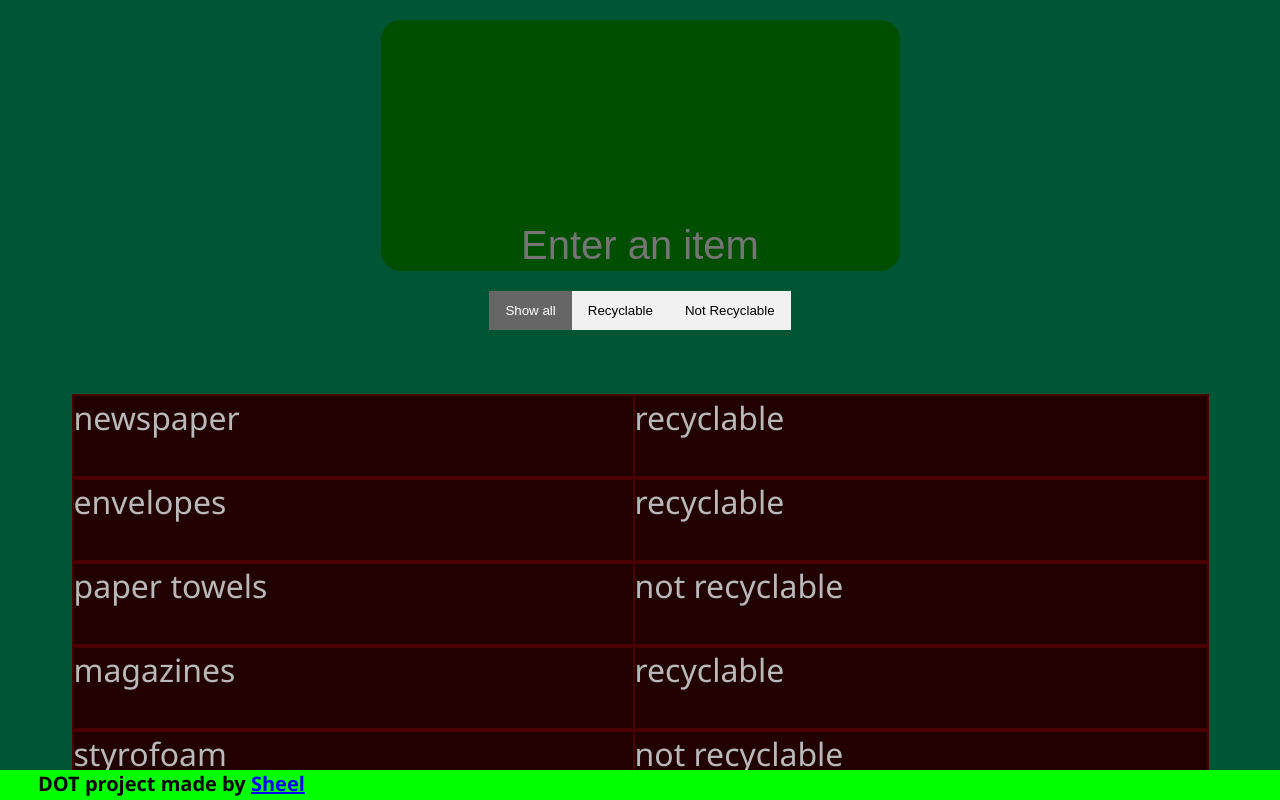
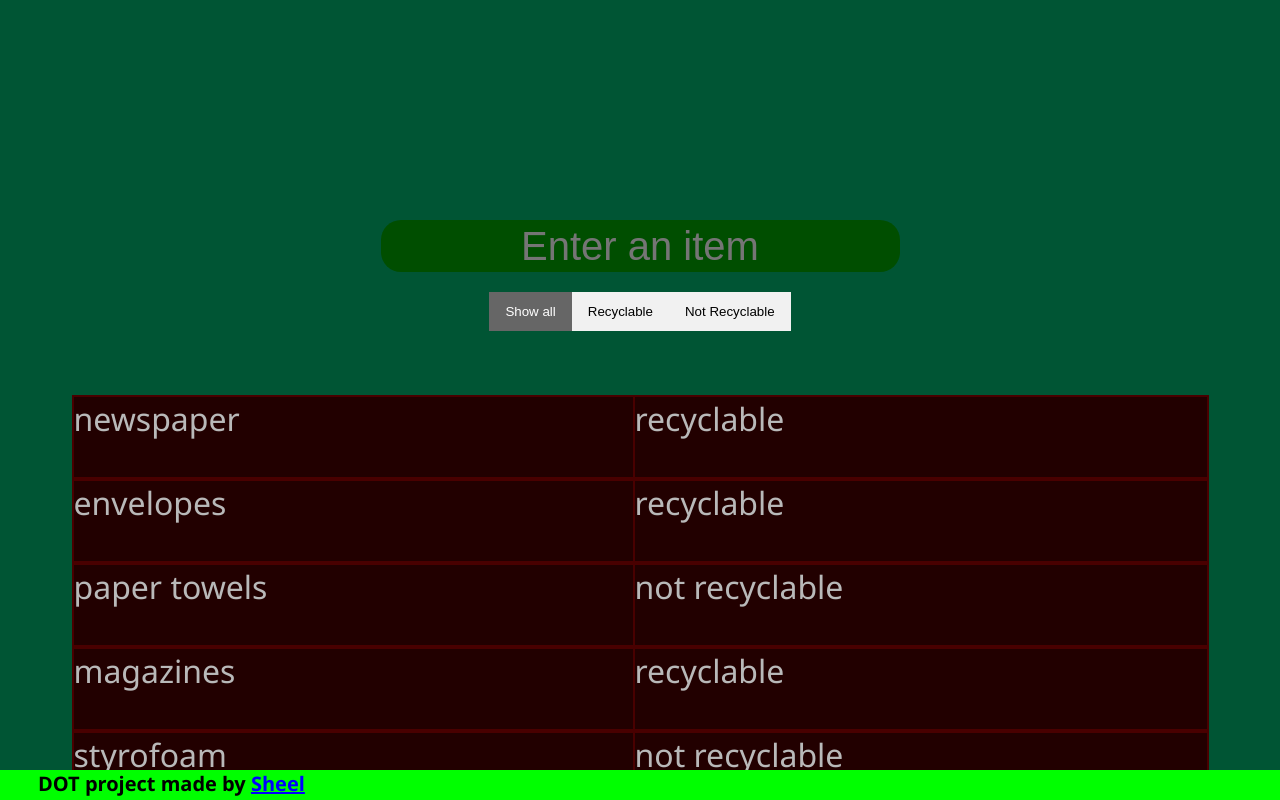
Before and after one commit to shdfe/shdfe.github.io, a plain HTML site: page school/dotproject.html in a window 1280 px wide. Shown: the top 800 px of the page. Drawn offline with Linux system fonts and the light colour scheme.

Commit message:
NOW done???

```diff
--- a/school/dotproject.html
+++ b/school/dotproject.html
@@ -128,7 +128,7 @@
 <body>
     <!-- <span><label>Enter an item</label></span> -->
     <div class="container">
-        <input class="text" style="padding-top: 200px;" id="trash" type="text" placeholder="Enter an item">
+        <input class="text" style="margin-top: 200px;" id="trash" type="text" placeholder="Enter an item">
     </div>
     <div class="container" id="myBtnContainer">
         <button class="btn active" >Show all</button>
```
